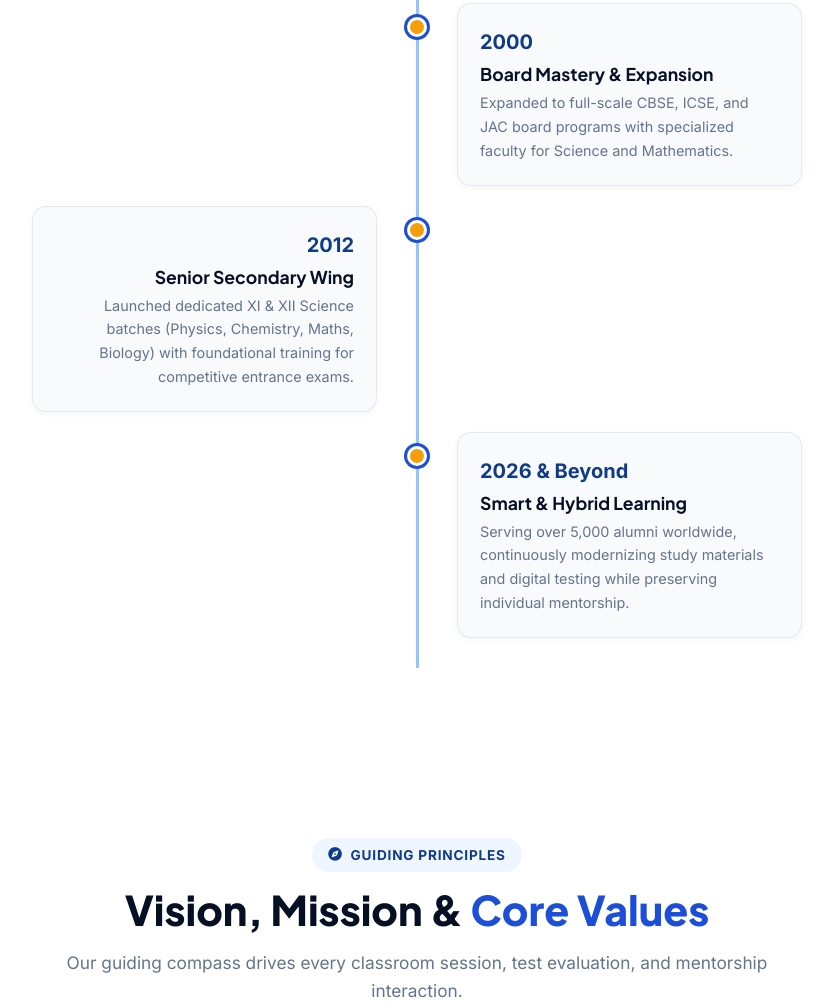
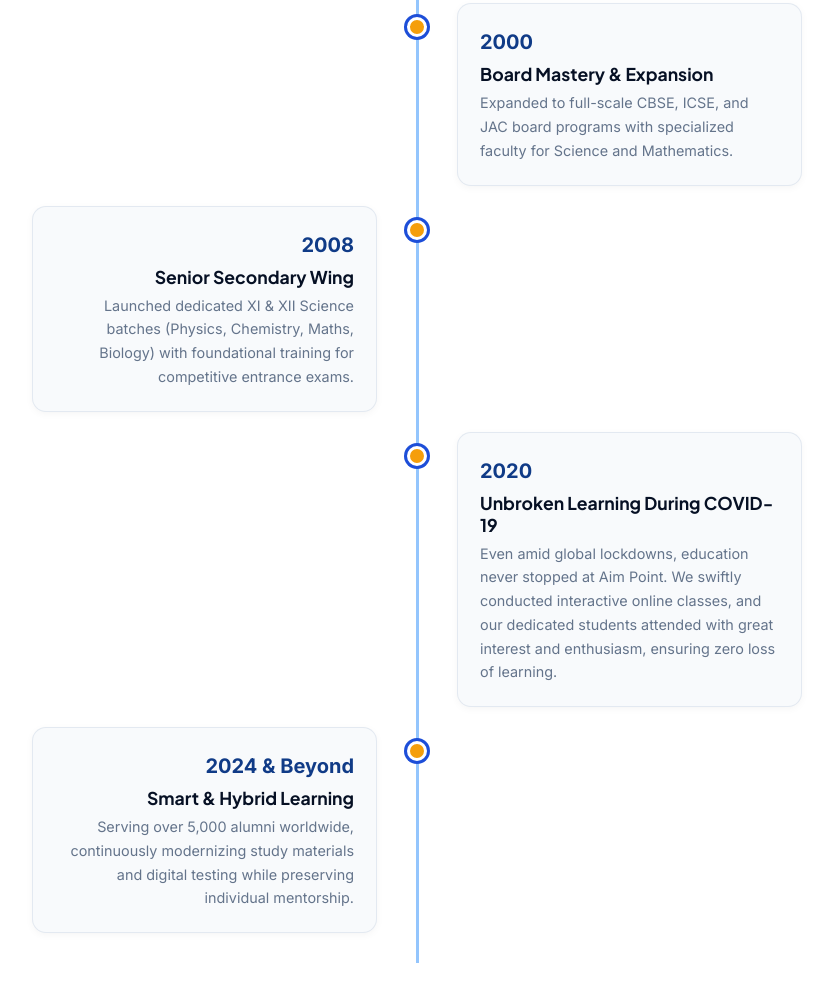
Before and after one commit to 1531AdityaRaj/AIM-POINT, a plain HTML site: page about.html in a window 1280 px wide. Shown: the part 1196-2204 px from the top of the page, without its empty margins (223-1056 px from the left). Drawn offline with Linux system fonts and the light colour scheme.

Commit message:
Update journey timeline: 2008 senior wing, 2020 COVID online classes, 2024 modern learning

```diff
--- a/about.html
+++ b/about.html
@@ -199,7 +199,7 @@
                 <div class="timeline-item left">
                     <div class="timeline-dot"></div>
                     <div class="timeline-content">
-                        <div class="timeline-year">2012</div>
+                        <div class="timeline-year">2008</div>
                         <h3>Senior Secondary Wing</h3>
                         <p>Launched dedicated XI & XII Science batches (Physics, Chemistry, Maths, Biology) with foundational training for competitive entrance exams.</p>
                     </div>
@@ -208,7 +208,16 @@
                 <div class="timeline-item right">
                     <div class="timeline-dot"></div>
                     <div class="timeline-content">
-                        <div class="timeline-year">2026 & Beyond</div>
+                        <div class="timeline-year">2020</div>
+                        <h3>Unbroken Learning During COVID-19</h3>
+                        <p>Even amid global lockdowns, education never stopped at Aim Point. We swiftly conducted interactive online classes, and our dedicated students attended with great interest and enthusiasm, ensuring zero loss of learning.</p>
+                    </div>
+                </div>
+
+                <div class="timeline-item left">
+                    <div class="timeline-dot"></div>
+                    <div class="timeline-content">
+                        <div class="timeline-year">2024 & Beyond</div>
                         <h3>Smart & Hybrid Learning</h3>
                         <p>Serving over 5,000 alumni worldwide, continuously modernizing study materials and digital testing while preserving individual mentorship.</p>
                     </div>
```
